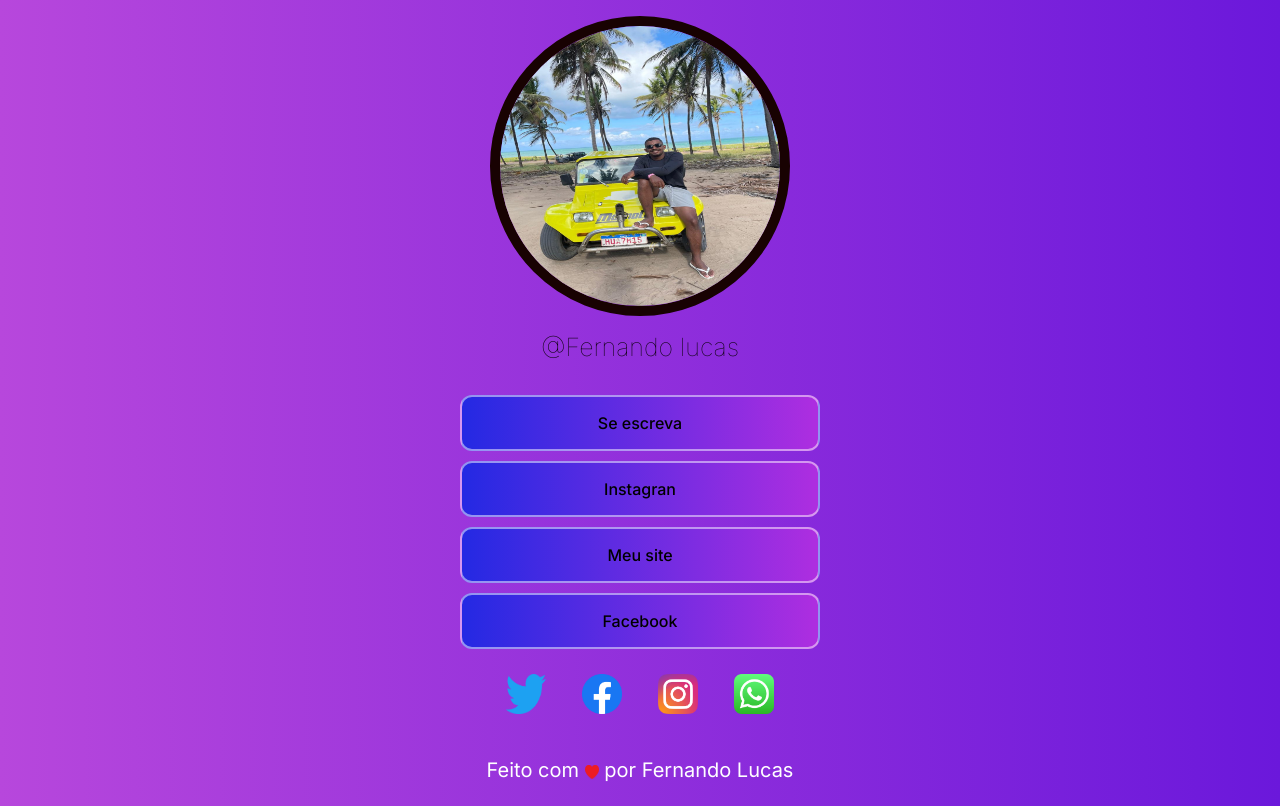
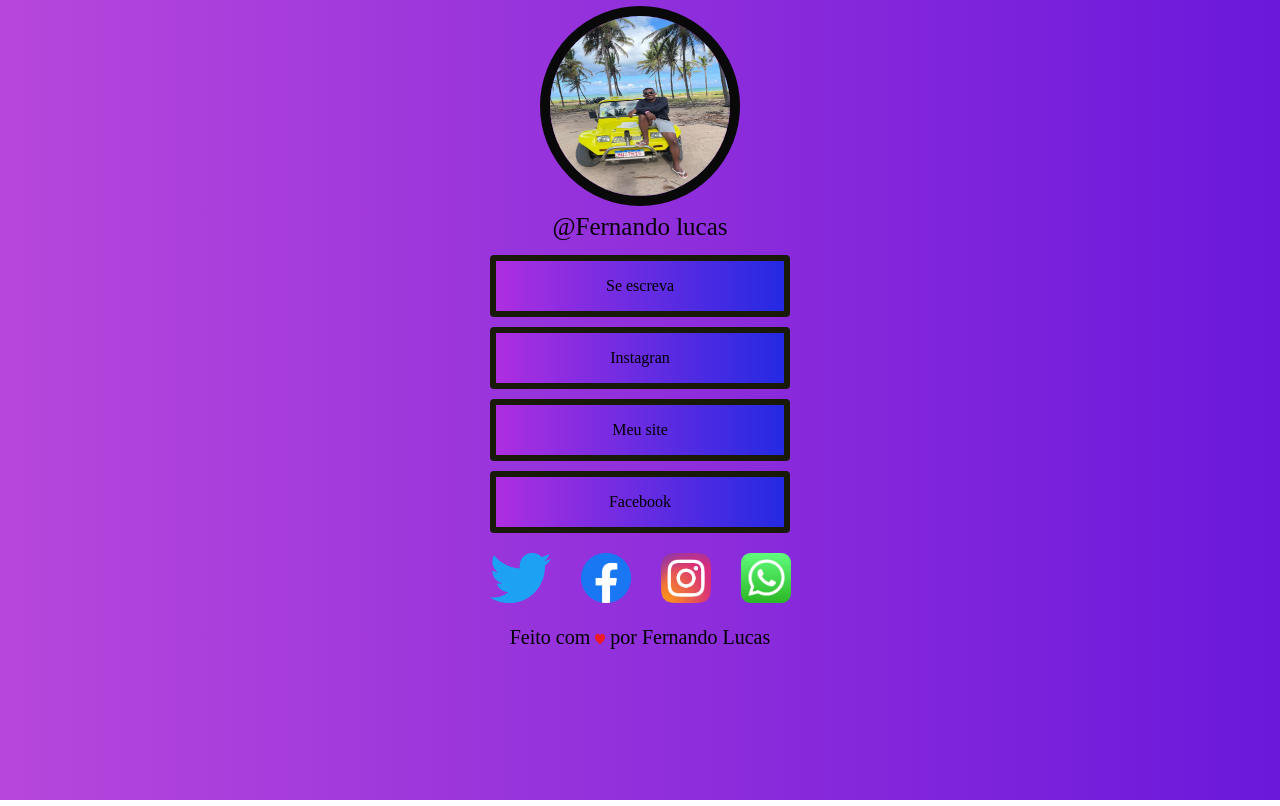
Before and after one commit to fernandolucas26/f.lucas26, a plain HTML site: page index.html in a window 1280 px wide. Drawn offline with Linux system fonts and the light colour scheme.

Commit message:
Update style.css
Signed-off-by: Fernando Lucas <147566596+fernandolucas26@users.noreply.github.com>

```diff
--- a/style.css
+++ b/style.css
@@ -1,105 +1,110 @@
-* {
+*
+
+{
+
    margin: 0;
   padding: 0;
   box-sizing: border-box;
 }
+body {
+  background: linear-gradient(to right,#B747DC, #6B18DB); /* dois tons de preto/cinza */
 
-body {
-  background: linear-gradient(to right, #B747DC, #6B18DB);
 
+}
+body* {
   font-family: "Inter", sans-serif;
   color: white;
+
 }
-
 p {
   color: rgb(10, 0, 10);
    font-size: 25px;
 }
-
 #container {
-  width: 360px;
-  height: 712px;
-  margin: auto ;
+  width: 300px;
+  height: 212px;
+  margin: auto
 }
 
 #profile {
   text-align: center;
-  padding: 16px;
+  padding: 6px;
 }
-
 #profile img {
-  border: solid 10px rgb(24, 2, 2);
+  border: solid 10px rgb(10, 9, 9);
+  padding: 0px;
   border-radius: 100%;
-  width: 300px;
-  height: 300px;
+  text-align: center;
+ width: 200px;
+ height: 200px;
 }
-
 #profile p {
   font-weight: 100;
-  line-height: 1.2;
+  line-height: 10px;
   padding: 12px;
+
 }
+/*links */
+ul li {
 
-/* links */
-ul li {
   list-style: none;
   display: flex;
   flex-direction: column;
   gap: 8px;
   padding: 5px 0;
 }
+ul li a:hover {
+  background: linear-gradient(to right, #AE2EE0 ,#2429E3);
+  color: white;
+
+}
+
+
+
 
 ul li a {
-  background: linear-gradient(to right, #2429E3, #AE2EE0);
-  border: 2px solid rgba(255, 255, 255, 0.5);
+   background: linear-gradient(to right, #AE2EE0 ,#2429E3);
+  border: 6px solid rgb(25, 25, 8);
   display: flex;
 align-items: center;
   justify-content: center;
-  padding: 16px;
+  padding: 16px 0px;
   gap: 12px;
   color: black;
-  border-radius: 12px;
+  border: 1px solid rgba(red, green, blue, 0.5);
+  border-radius: 4px;
   text-decoration: none;
-  font-weight: 500;
-  transition: 0.3s;
+  font-weight: 50px;
+
 }
 
-ul li a:hover {
-  opacity: 0.8;
+  /*social-midia*/
+  #social-links{
+    display: flex;
+    text-align: center;
+      gap: 30px;
+      padding: 15px 0;
+      font-size: 30px;
+    width: 50px;
+    height: 80px;
+
   }
-
-/* social media */
-#social-links {
-  display: flex;
-  justify-content: center;
-  gap: 36px;
-  padding: 20px 0;
-}
-
-#social-links a {
+  #social-links a{
     display: flex;
  transition: background 0.2s;
  border-radius: 100px;
   }
+    #social-links a:hover{
+      background: color(srgb rgb(164, 3, 227) green blue);
+      padding: 6px;
 
-#social-links a:hover {
-  background-color: rgba(164, 3, 227, 0.3);
-  padding: 6px;
   }
-
-#social-links img {
-  width: 40px;
-  height: 40px;
-}
-
-footer {
-  padding: 24px 0;
+  footer{
+    padding: 8px 0;
     text-align: center;
     font-size: 20px;
   }
-
   footer img {
-  width: 14px;
-  height: 14px;
-  vertical-align: middle;
+    width: 10px;
+    height: 10px;
   }
```
Lines whose indentation alone changed are shown as unchanged.
